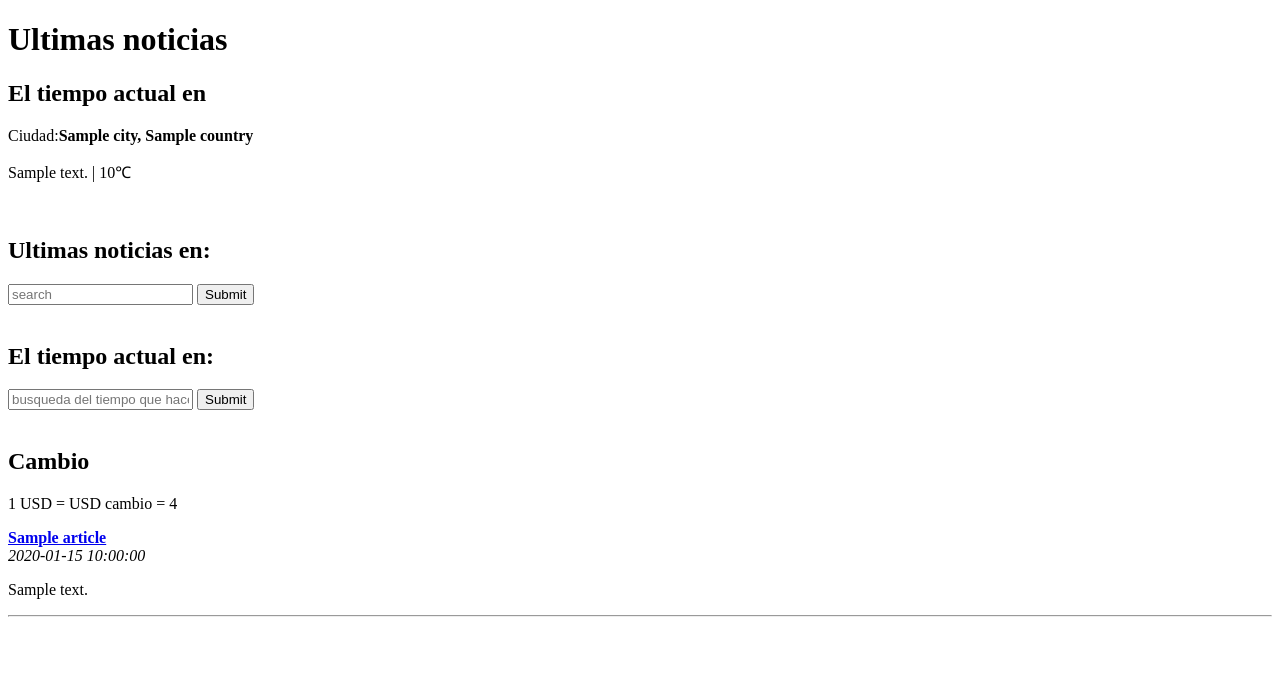
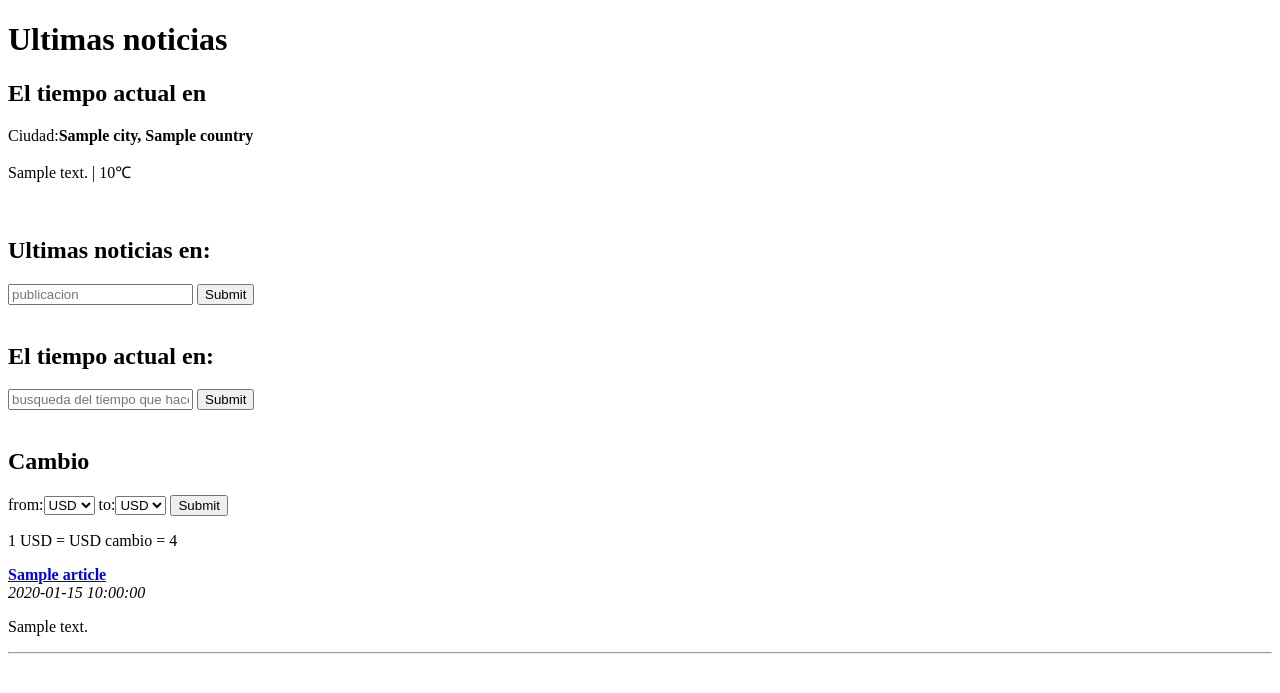
Before and after one commit to rumbodeveloper/Flask_sandbox, a Flask app: template templates/home.html in a window 1280 px wide. Shown: the top 693 px of the page. Run offline with Flask 2, Linux system fonts and the light colour scheme; the template is opened without the code that fills it: most values are stand-ins (such as "Sample title", 1, 10 or a date in 2020).

Commit message:
Desplegables de moneda con valores por defecto

```diff
--- a/Headlines.py
+++ b/Headlines.py
@@ -53,7 +53,7 @@ def home():
         currency_from = DEFAULTS['currency_from']
     if not currency_to:
         currency_to = DEFAULTS['currency_to']
-    rate = get_rates(currency_from, currency_to)
+    rate,currencies = get_rates(currency_from,currency_to)
 
     #renderizamos la pagina
     return render_template("home.html",
@@ -62,6 +62,7 @@ def home():
                            currency_from=currency_from,
                            currency_to=currency_to,
                            rate=rate,
+                           currencies=sorted(currencies)
                            )
 
 
@@ -97,7 +98,7 @@ def get_rates(frm,to):
     parsed = json.loads(all_currency).get('rates')
     frm_rate=parsed.get(frm.upper())
     to_rate = parsed.get(to.upper())
-    return to_rate/frm_rate
+    return (to_rate/frm_rate,parsed.keys())
 
 
 
--- a/templates/home.html
+++ b/templates/home.html
@@ -17,7 +17,7 @@
 
      <form>
          <h2>Ultimas noticias en:</h2>
-        <input type="text" name="publication" placeholder="search" />
+        <input type="text" name="publication" placeholder="publicacion" />
         <input type="submit" value="Submit" />
     </form>
     <br/>
@@ -31,6 +31,23 @@
     <br/>
 
     <h2>Cambio</h2>
+        <form>
+            from:<select name="currency_from">
+            {% for currency in currencies %}
+            <option value="{{ currency }}" {{ 'selected="selected"' if currency_from == currency}}>{{ currency }}</option>
+            {% endfor %}
+            </select>
+
+            to:<select name="currency_to">
+            {% for currency in currencies %}
+            <option value="{{ currency }}" {{ 'selected="selected"' if currency_to == currency}}>{{ currency }}</option>
+            {% endfor %}
+           </select>
+            <input type="submit" value="Submit">
+
+        </form>
+
+
     <p>1 {{ currency_from }} = {{ currency_to }} cambio = {{ rate }}</p>
 
 
```
